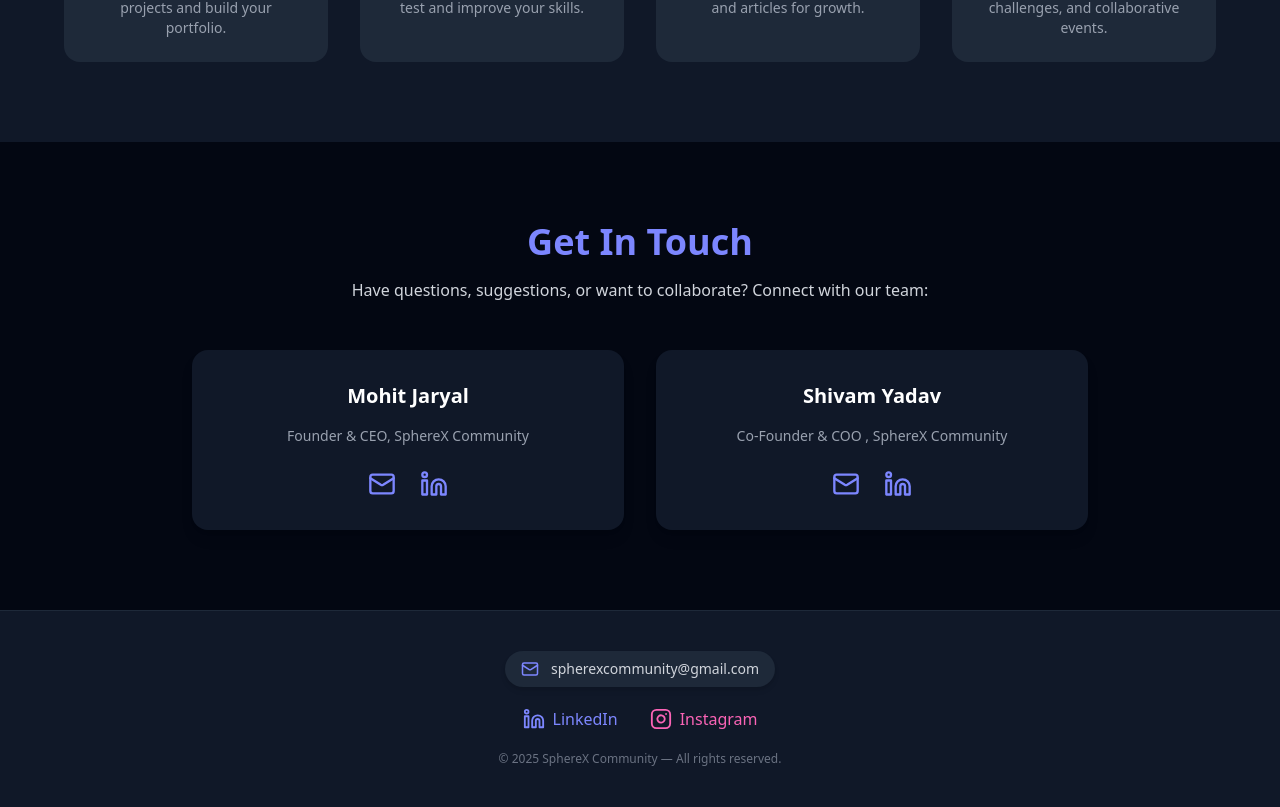
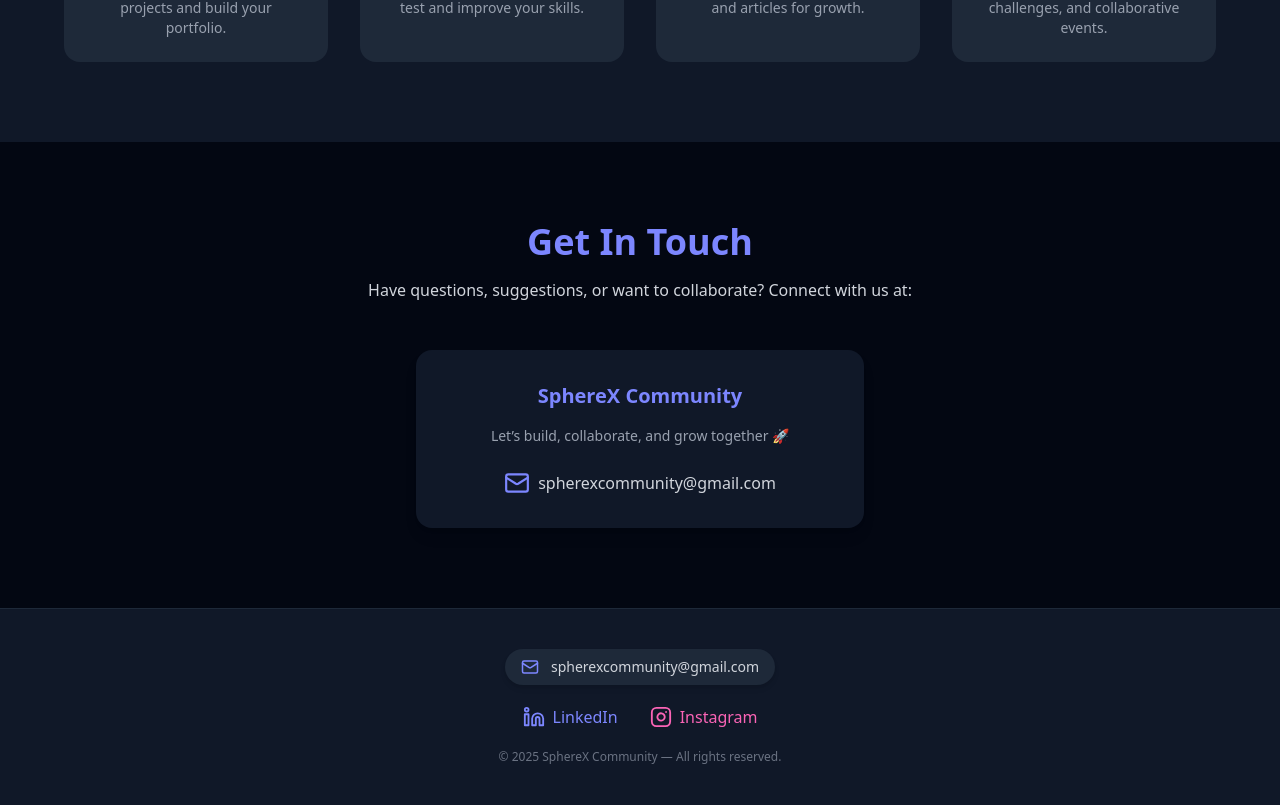
Before and after one commit to mohitjaryal/spherex, a React (Vite) app: page / in a window 1280 px wide. Shown: the part 2331-3138 px from the top of the page. Built offline with nearby package versions, Linux system fonts and the light colour scheme.

Commit message:
Update Contact.jsx

```diff
--- a/src/components/Contact.jsx
+++ b/src/components/Contact.jsx
@@ -1,5 +1,5 @@
 import React from "react";
-import { Mail, Linkedin } from "lucide-react";
+import { Mail } from "lucide-react";
 
 export default function Contact() {
   return (
@@ -18,57 +18,21 @@ export default function Contact() {
         Get In Touch
       </h3>
       <p className="text-gray-300 text-center max-w-2xl mx-auto mb-12">
-        Have questions, suggestions, or want to collaborate? Connect with our team:
+        Have questions, suggestions, or want to collaborate? Connect with us at:
       </p>
 
-      {/* Contact Cards */}
-      <div className="max-w-4xl mx-auto grid md:grid-cols-2 gap-8">
-        {/* Founder */}
-        <div className="bg-gray-900 rounded-2xl p-8 shadow-lg flex flex-col items-center text-center space-y-4">
-          <h4 className="text-xl font-semibold">Mohit Jaryal</h4>
-          <p className="text-gray-400 text-sm">Founder & CEO, SphereX Community</p>
-          <div className="flex space-x-6 mt-2">
-            <a
-              href="mailto:reach.mohitjaryal@gmail.com"
-              target="_blank"
-              rel="noopener noreferrer"
-              className="text-indigo-400 hover:text-indigo-300 transition-colors duration-300"
-            >
-              <Mail size={28} />
-            </a>
-            <a
-              href="https://www.linkedin.com/in/mohitjaryal"
-              target="_blank"
-              rel="noopener noreferrer"
-              className="text-indigo-400 hover:text-indigo-300 transition-colors duration-300"
-            >
-              <Linkedin size={28} />
-            </a>
-          </div>
-        </div>
-
-        {/* Co-Founder */}
-        <div className="bg-gray-900 rounded-2xl p-8 shadow-lg flex flex-col items-center text-center space-y-4">
-          <h4 className="text-xl font-semibold">Shivam Yadav</h4>
-          <p className="text-gray-400 text-sm">Co-Founder & COO , SphereX Community</p>
-          <div className="flex space-x-6 mt-2">
-            <a
-              href="mailto:connect.to.shivamyadav@gmail.com"
-              target="_blank"
-              rel="noopener noreferrer"
-              className="text-indigo-400 hover:text-indigo-300 transition-colors duration-300"
-            >
-              <Mail size={28} />
-            </a>
-            <a
-              href="https://www.linkedin.com/in/shivam-yadav2005"
-              target="_blank"
-              rel="noopener noreferrer"
-              className="text-indigo-400 hover:text-indigo-300 transition-colors duration-300"
-            >
-              <Linkedin size={28} />
-            </a>
-          </div>
+      {/* Contact Card */}
+      <div className="max-w-md mx-auto bg-gray-900 rounded-2xl p-8 shadow-lg flex flex-col items-center text-center space-y-4">
+        <h4 className="text-xl font-semibold text-indigo-400">SphereX Community</h4>
+        <p className="text-gray-400 text-sm">Let’s build, collaborate, and grow together 🚀</p>
+        <div className="flex items-center justify-center mt-2 gap-2">
+          <Mail size={26} className="text-indigo-400" />
+          <a
+            href="mailto:spherexcommunity@gmail.com"
+            className="text-gray-300 hover:text-indigo-400 transition-colors duration-300"
+          >
+            spherexcommunity@gmail.com
+          </a>
         </div>
       </div>
 
```
